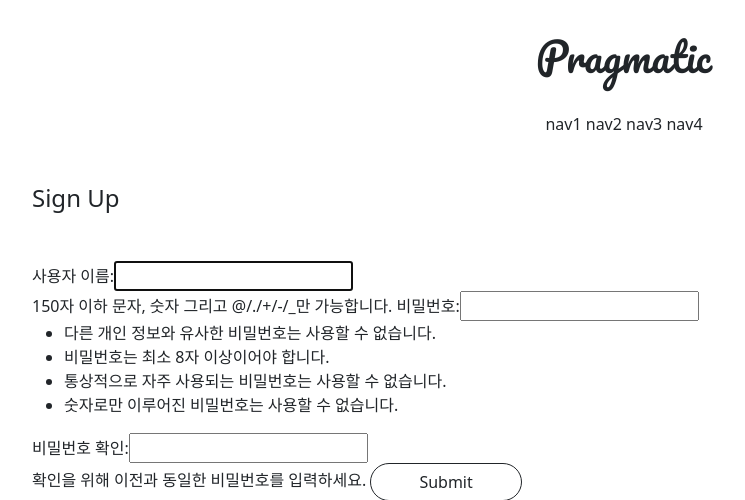
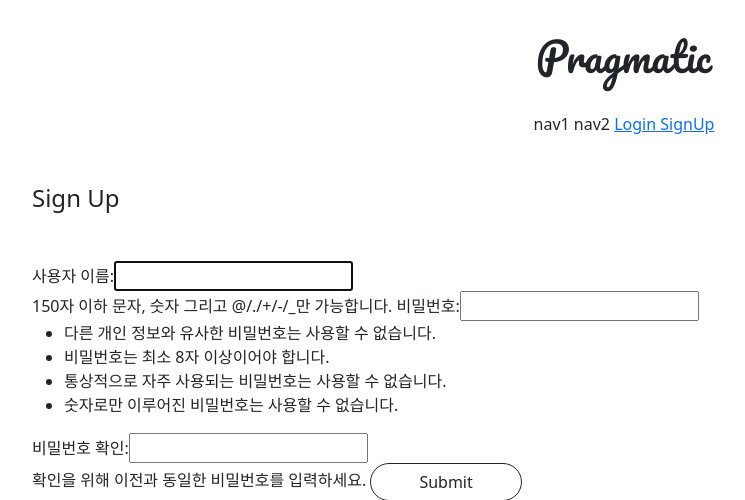
Before and after one commit to SeoMinJong/gis_test1, a Django app: page /accounts/Create/ in a window 1280 px wide. Shown: the top 500 px of the page, without its empty margins (16-761 px from the left). Run offline with Django 3.2, Linux system fonts and the light colour scheme; parts of the project's set-up code (start-up, migrations or seed data) failed here and were passed over.

Commit message:
7/16 gis_test1 commit 1

```diff
--- a/gis_test1/settings.py
+++ b/gis_test1/settings.py
@@ -147,5 +147,6 @@ STATICFILES_DIRS = [ # django에서 볼 수 있는 static의 위치를 알려주
 DEFAULT_AUTO_FIELD = 'django.db.models.BigAutoField'
 
 LOGIN_REDIRECT_URL = reverse_lazy('accountapp:Hello_World')
+# LoginView가 실행되고 난 후에 경로
 
 LOGOUT_REDIRECT_URL = reverse_lazy('accountapp:login')
--- a/templates/header.html
+++ b/templates/header.html
@@ -6,7 +6,24 @@
     <div calss="pragmatic_header_button">
         <span>nav1</span>
         <span>nav2</span>
-        <span>nav3</span>
-        <span>nav4</span>
+        {% if not user.is_authenticated %} {# django에서 제공하는 user라는 객체는 로그인 여부를 확인할 수 있다. #}
+        <span>
+            <a href="{% url 'accountapp:login' %}">
+                Login
+            </a>
+{#            url = reverse와 같은 역활#}
+        </span>
+        <span>
+            <a href="{% url 'accountapp:create' %}">
+                SignUp
+            </a>
+        </span>
+        {% else %}
+                <span>
+                    <a href="{% url 'accountapp:logout' %}">
+                        Logout
+                    </a>
+                </span>
+        {% endif %}
     </div>
 </div>
```
Also changed, not shown: db.sqlite3.
